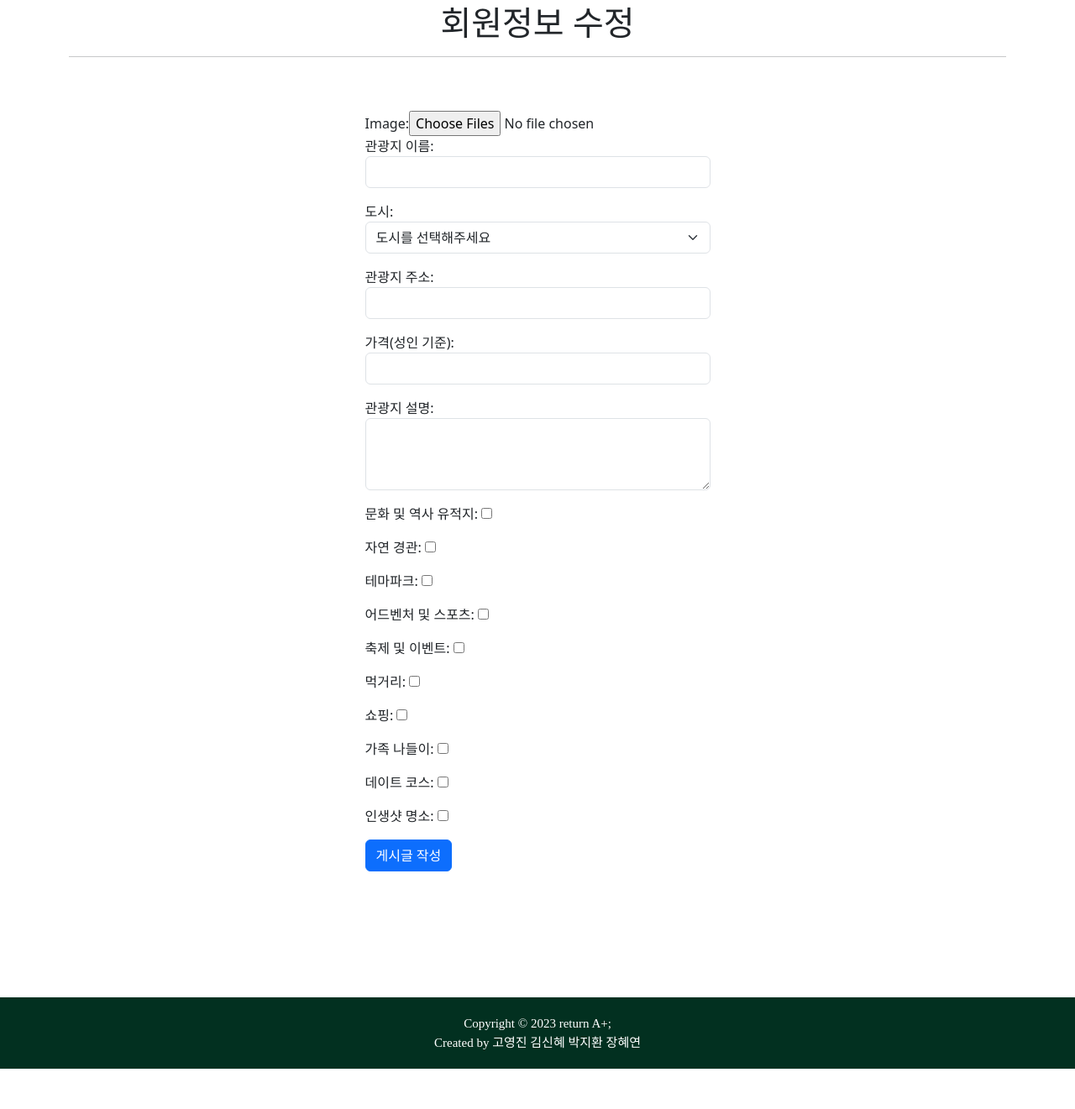
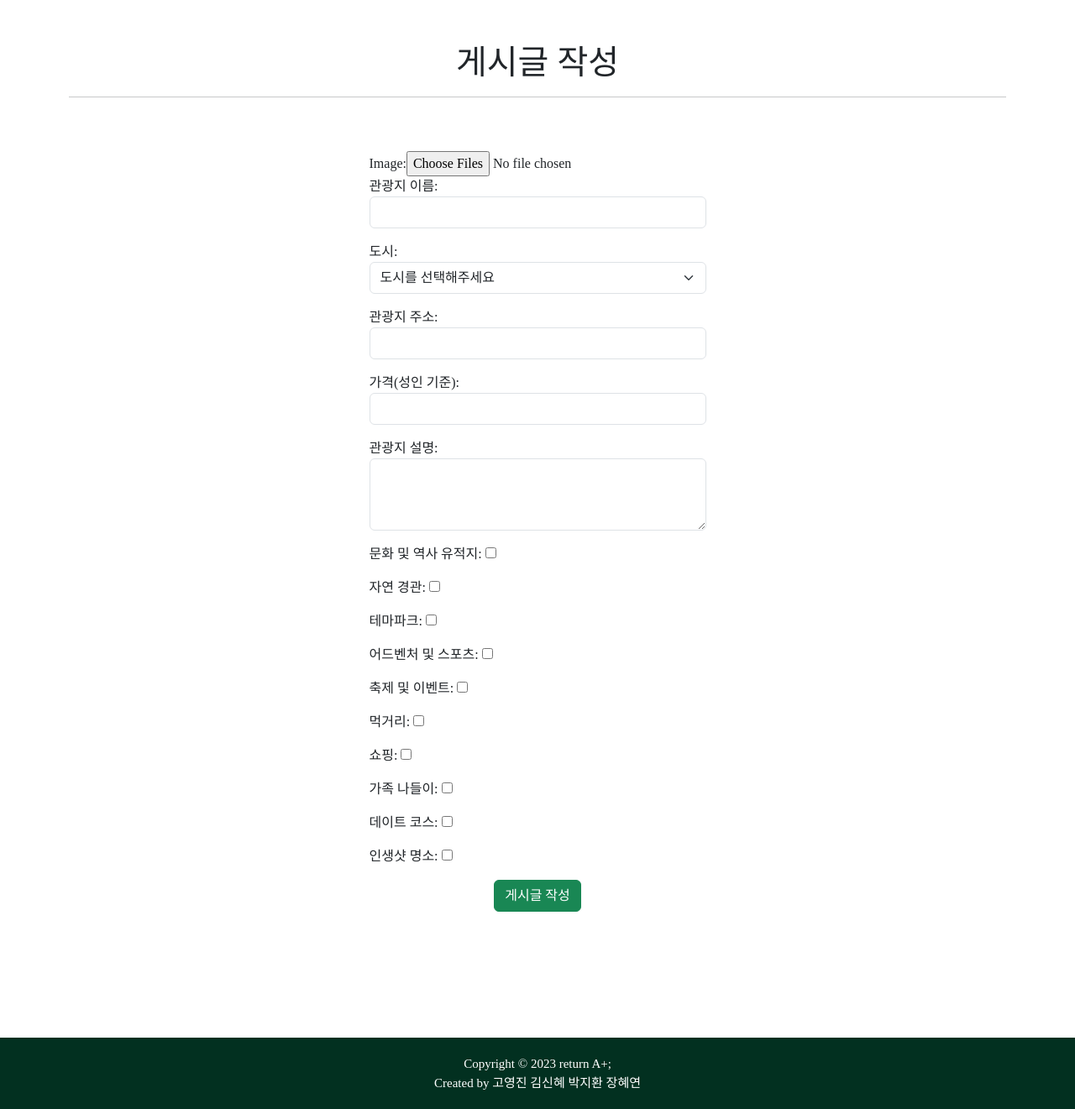
Before and after one commit to ParkJiHwan22/return_a_plus, a Django app: page /create/ in a window 1280 px wide. Shown: the part 69-1390 px from the top of the page at 84% size. Before the commit the page ends 1342 px from the top, so only its background shows below. Run offline with Django 3.2, Linux system fonts and the light colour scheme; the visitor is signed in with stand-in values (Sample User, id 1); some libraries are stand-ins or nearby versions; some web fonts are replaced.

Commit message:
캐러셀 오류 해결 및 create, update css 스타일링 완성

```diff
--- a/posts/templates/posts/create.html
+++ b/posts/templates/posts/create.html
@@ -4,11 +4,43 @@ Create
 {% endblock title %}
 {% block content %}
 
+{% block style %}
+<style>
+  @font-face {
+    font-family: 'establishRetrosansOTF';
+    src: url("https://cdn.jsdelivr.net/gh/projectnoonnu/noonfonts_2112@1.0/establishRetrosansOTF.woff") format('woff');
+    font-weight: normal;
+    font-style: normal;
+  }
+
+  @font-face {
+    font-family: 'HANAMDAUM';
+    src: url('https://cdn.jsdelivr.net/gh/projectnoonnu/noonfonts_2304-2@1.0/HANAMDAUM.woff2') format('woff2');
+    font-weight: 400;
+    font-style: normal;
+  }
+
+  @font-face {
+    font-family: 'S-CoreDream-3Light';
+    src: url('https://cdn.jsdelivr.net/gh/projectnoonnu/noonfonts_six@1.2/S-CoreDream-3Light.woff') format('woff');
+    font-weight: normal;
+    font-style: normal;
+  }
+
+  @font-face {
+    font-family: 'TheJamsil5Bold';
+    src: url('https://cdn.jsdelivr.net/gh/projectnoonnu/noonfonts_2302_01@1.0/TheJamsil5Bold.woff2') format('woff2');
+    font-weight: 50;
+    font-style: normal;
+  }
+</style>
+{% endblock style %}
+
 {% comment %} <a href="{% url 'posts:index' %}">뒤로가기</a> {% endcomment %}
 <div class="container">
-  <h1 class="text-center">회원정보 수정</h1>
+  <h1 class="mt-5 text-center" style="font-family: 'S-CoreDream-3Light';">게시글 작성</h1>
   <hr>
-  <div class="d-flex justify-content-center px-5">
+  <div class="d-flex justify-content-center px-5" style="font-family: 'S-CoreDream-3Light';">
     <form action="{% url 'posts:create' %}" method="POST" enctype="multipart/form-data">
       <div class="mt-5">
         {% csrf_token %}
@@ -16,7 +48,9 @@ Create
           {{ imageForm }}
           {{ form.as_p }}
         </div>
-        <input type="submit" class="btn btn-primary" value="게시글 작성">
+        <div class="d-flex justify-content-center">
+          <input type="submit" class="btn btn-success" style="font-family: 'S-CoreDream-3Light';" value="게시글 작성">
+        </div>
       </div>
     </form>
   </div>
```
Also changed, not shown: posts/templates/posts/detail.html (+27 -0 lines), posts/templates/posts/index.html (+9 -7 lines), posts/templates/posts/update.html (+40 -6 lines).
